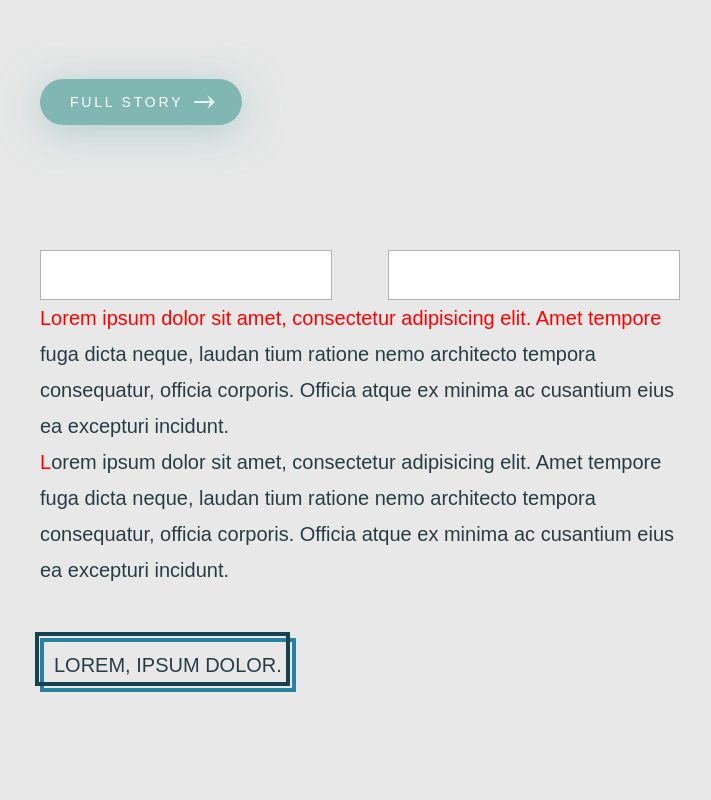
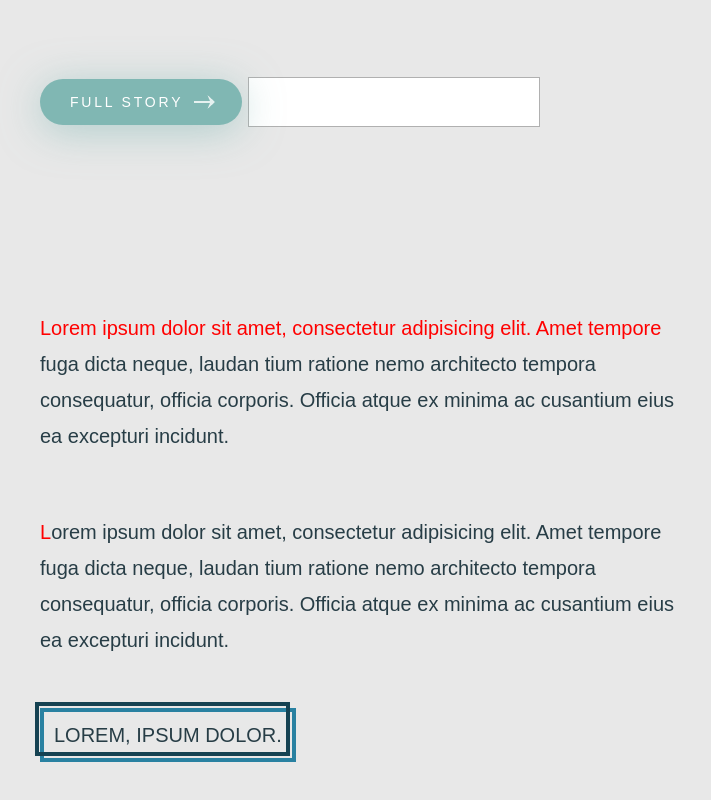
Before and after one commit to NSTRNK/vrstk, a plain HTML site: page first/index.html in a window 1280 px wide. Shown: the part 588-1388 px from the top of the page, without its empty margins (275-986 px from the left). Drawn offline with Linux system fonts and the light colour scheme.

Commit message:
дорабтка

```diff
--- a/first/index.html
+++ b/first/index.html
@@ -24,10 +24,9 @@
             <li>Associate the page with the payment system</li>
         </ul>
         <a href="#" class="link">Full Story</a>
-        <div class="inputs">
+
             <input type="text">
-            <input type="text">
-        </div>
+
         <p class="line">
             Lorem ipsum dolor sit amet, consectetur adipisicing elit. Amet tempore fuga dicta neque, laudan tium ratione nemo architecto tempora consequatur, officia corporis. Officia atque ex minima ac cusantium eius ea excepturi incidunt.
         </p>
--- a/first/style.css
+++ b/first/style.css
@@ -148,6 +148,9 @@ input[type="text"]+input[type="text"] {
 	background-color: tomato;
 
 }
+p {
+	margin-top: 60px;
+}
 p::selection {
 	color: green;
 	background-color: black;
```
